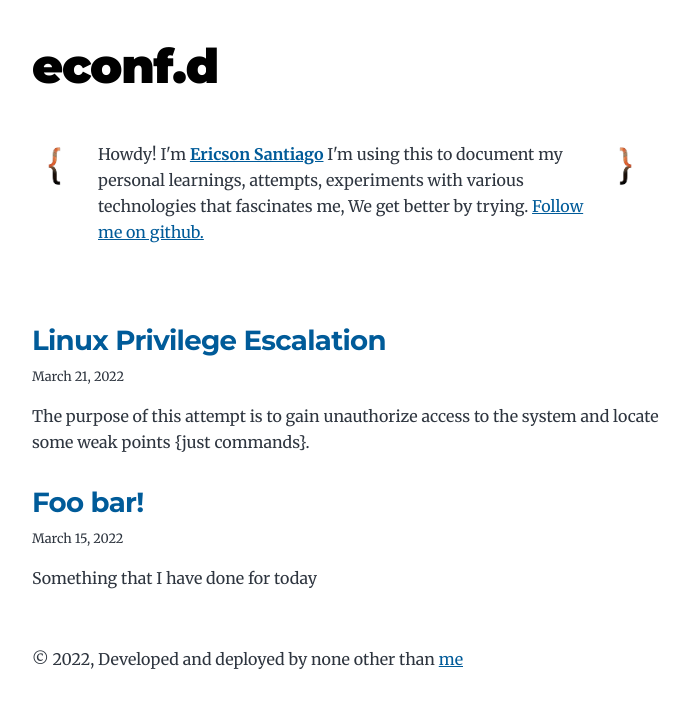
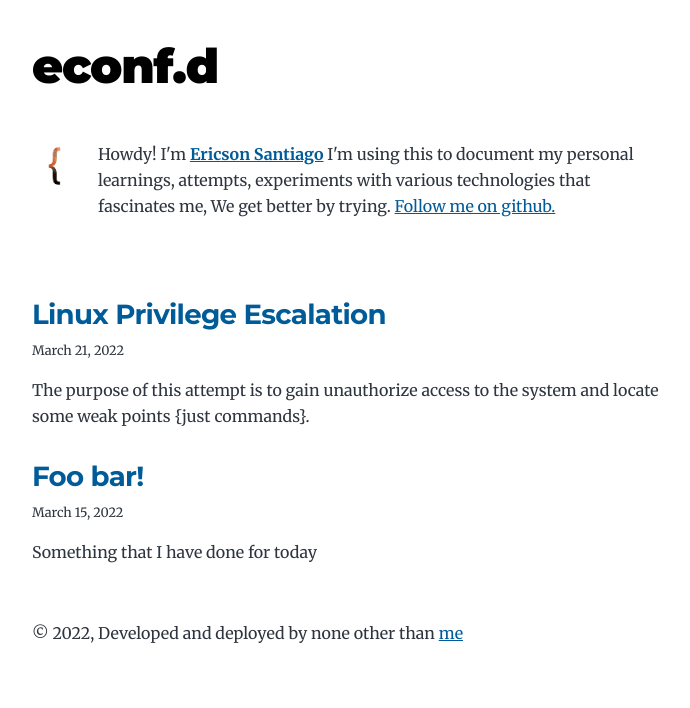
Before and after one commit to erickills/ecs-blog, a Gatsby site: page / in a window 1280 px wide. Shown: the whole page, without its empty margins (292-982 px from the left). Built offline with nearby package versions, Linux system fonts and the light colour scheme; Gatsby itself is replaced by a stand-in of ours.

Commit message:
edit bio

```diff
--- a/src/components/bio.js
+++ b/src/components/bio.js
@@ -52,16 +52,7 @@ const Bio = () => {
             Follow me on github.
           </a>
         </p>
-      )}<StaticImage
-      className="bio-avatar"
-      layout="fixed"
-      formats={["auto", "webp", "avif"]}
-      src="../images/bracket2.png"
-      width={50}
-      height={50}
-      quality={95}
-      alt="Profile picture"
-    />
+      )}
     </div>
   )
 }
```
